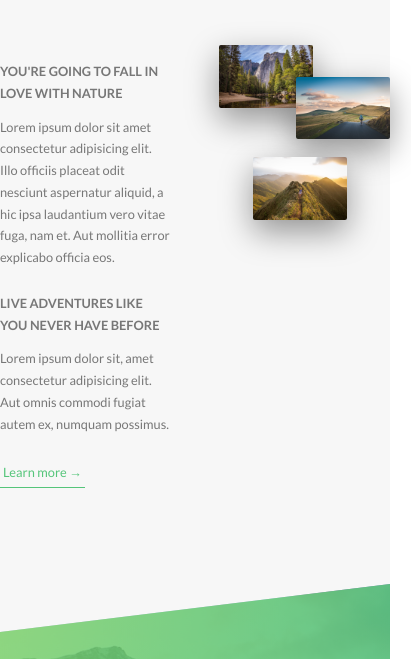
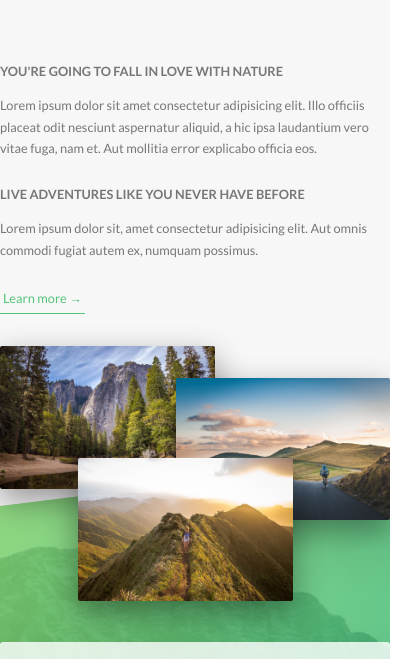
Before and after one commit to dterrones4/Natours, a website: page index.html in a window 390 px wide. Shown: the part 904-1563 px from the top of the page, 411 px wide, since content can reach past the window. Drawn offline with Linux system fonts and the light colour scheme.

Commit message:
changed rows to respond bettter on mobile

```diff
--- a/sass/abstracts/_variables.scss
+++ b/sass/abstracts/_variables.scss
@@ -25,4 +25,5 @@ $default-font-size: 1.6rem;
 //GRID
 $grid-width: 114rem;
 $gutter-vertical: 8rem;
+$gutter-vertical-small: 6rem;
 $gutter-horizontal: 6rem;
--- a/sass/layout/_grid.scss
+++ b/sass/layout/_grid.scss
@@ -4,15 +4,27 @@
 
 	&:not(:last-child){
 		margin-bottom: $gutter-vertical;
+
+		@include respond(tab-port){
+			margin-bottom: $gutter-vertical-small;
+		}
 	}
 
 	@include clearfix;
 
 	[class^="col-"]{
 		float: left;
-
 		&:not(:last-child){
 			margin-right: $gutter-horizontal;
+
+			@include respond(tab-port){
+				margin-right: 0;
+				margin-bottom: $gutter-vertical-small;
+			}
+		}
+
+		@include respond(tab-port){
+			width: 100% !important;
 		}
 	}
 
```
Also changed, not shown: css/style.css.
